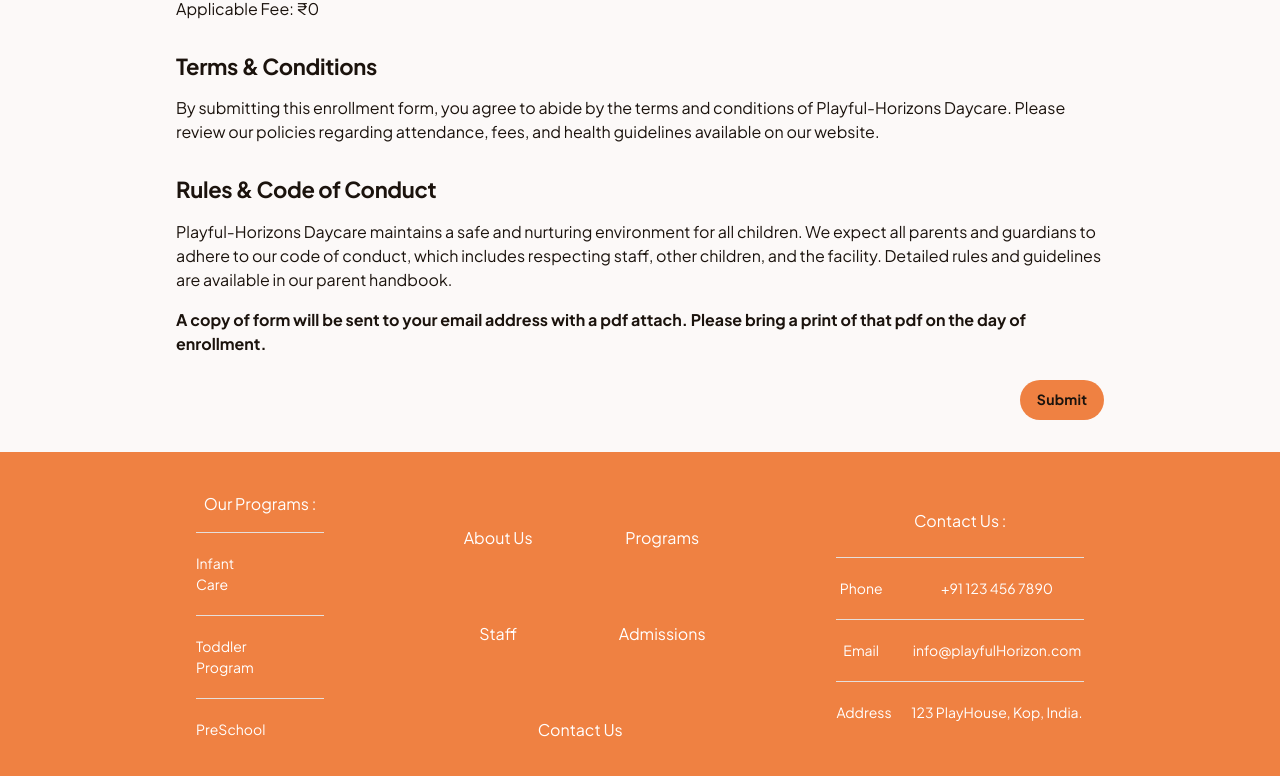
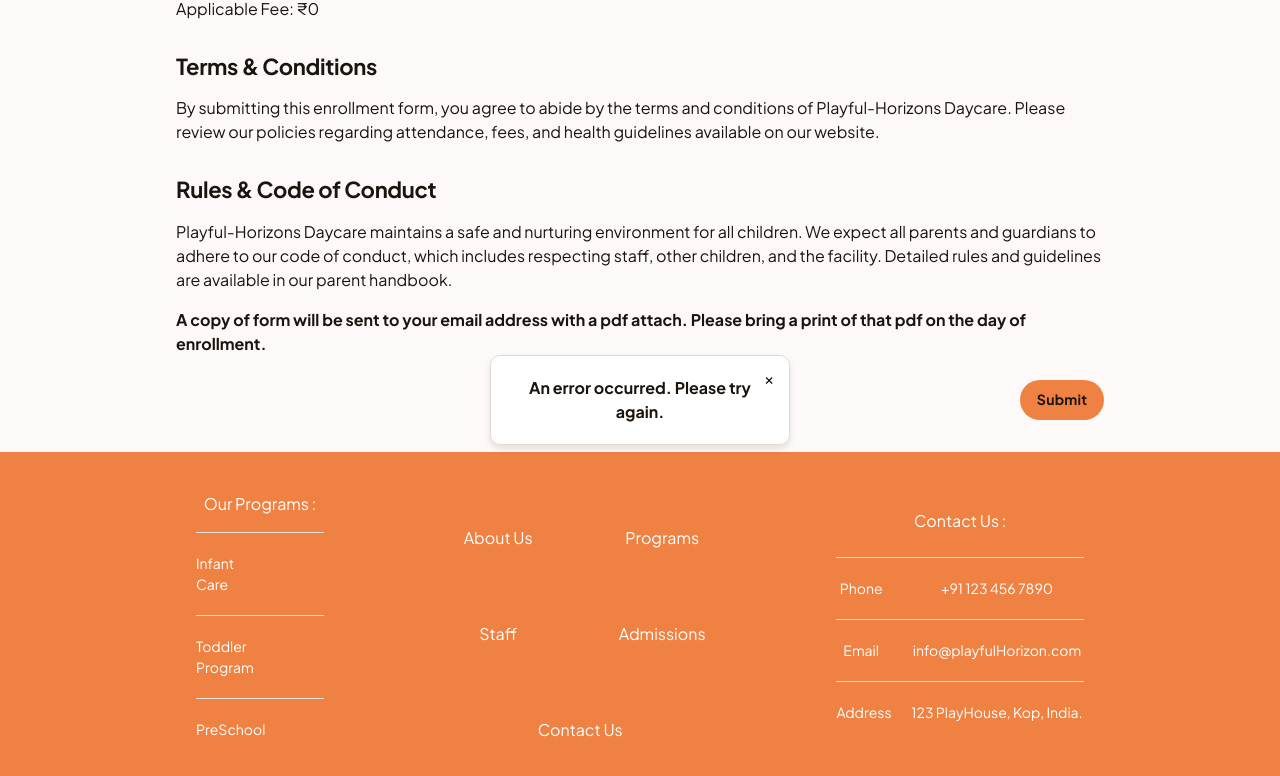
Before and after one commit to Atharv-28/playful-horizons, a plain HTML site: page Frontend/src/pages/book.html in a window 1280 px wide. Both pictures are taken after typing "Sample", "5", "Sample", "Sample", "5", "5" into the empty fields and a click on the button "Submit". Drawn offline with nearby package versions, Linux system fonts and the light colour scheme; no server answers.

Commit message:
pop-up added

```diff
--- a/Frontend/src/pages/book.html
+++ b/Frontend/src/pages/book.html
@@ -364,6 +364,43 @@
             </div>
           </div>
         </div>
+        <div
+          id="popup-box"
+          style="
+            display: none;
+            position: fixed;
+            top: 50%;
+            left: 50%;
+            transform: translate(-50%, -50%);
+            z-index: 1000;
+            background-color: #fff;
+            border: 1px solid #e7d8cf;
+            border-radius: 10px;
+            box-shadow: 0 4px 6px rgba(0, 0, 0, 0.1);
+            width: 300px;
+            padding: 20px;
+            text-align: center;
+          "
+        >
+          <button
+            id="popup-close"
+            style="
+              position: absolute;
+              top: 10px;
+              right: 10px;
+              padding: 0 5px;
+              text-align: center;
+              background: none;
+              border-radius: 50%;
+              border: none;
+              font-size: 16px;
+              cursor: pointer;
+            "
+          >
+            &times;
+          </button>
+          <p id="popup-message" style="color: #1b130d; font-size: 16px; font-weight: bold;"></p>
+        </div>
         <footer class="flex justify-center bg-[#ef8142]">
           <div class="flex max-w-[960px] flex-1 flex-col">
             <footer
--- a/Frontend/src/scripts/scripts.js
+++ b/Frontend/src/scripts/scripts.js
@@ -5,11 +5,16 @@ document.addEventListener("DOMContentLoaded", () => {
     const oneDayCheckbox = document.getElementById("one-day");
     const wholeSemesterCheckbox = document.getElementById("whole-semester");
     const applicableFeeDisplay = document.getElementById("applicable-fee");
+    const popupBox = document.getElementById("popup-box");
+    const popupMessage = document.getElementById("popup-message");
+    const popupClose = document.getElementById("popup-close");
+    const loader = document.getElementById("loader");
 
     const hourlyRate = 50; // Example hourly rate
     const semesterDays = 50; // Example number of days in a semester
 
     let totalFee = 0;
+
     // Autofill start and end date/time for semester
     function autofillSemesterDetails() {
         const semesterStartDate = "2025-06-15"; // Example start date
@@ -68,19 +73,23 @@ document.addEventListener("DOMContentLoaded", () => {
     startTime.addEventListener("change", calculateFee);
     endTime.addEventListener("change", calculateFee);
 
+    // Close pop-up logic
+    popupClose.addEventListener("click", () => {
+        popupBox.style.display = "none";
+    });
+
     document.getElementById("submit-button").addEventListener("click", async (event) => {
         event.preventDefault();
 
-        const loader = document.getElementById("loader");
         loader.style.display = "block";
 
         const childAgeInput = document.getElementById("child-age");
         const childAge = parseInt(childAgeInput.value);
 
-        console.log("Child Age:", childAge)
         // Validate age
         if (childAge > 10 || childAge < 0 || isNaN(childAge)) {
-            alert("Only kids aged 0-10 can be enrolled!");
+            popupMessage.textContent = "Only kids aged 0-10 can be enrolled!";
+            popupBox.style.display = "block";
             loader.style.display = "none";
             return;
         }
@@ -102,7 +111,7 @@ document.addEventListener("DOMContentLoaded", () => {
             endTime: document.getElementById("end-time").value,
             fee: `₹${totalFee}`,
         };
-        // console.log("userData:", userData);
+
         try {
             const response = await fetch("https://playful-horizons.onrender.com/api/send-pdf", {
                 method: "POST",
@@ -113,13 +122,16 @@ document.addEventListener("DOMContentLoaded", () => {
             });
 
             if (response.ok) {
-                alert("PDF sent to your email successfully!");
+                popupMessage.textContent = "PDF sent to your email successfully!";
+                popupBox.style.display = "block";
             } else {
-                alert("Failed to send email. Please try again.");
+                popupMessage.textContent = "Failed to send email. Please try again.";
+                popupBox.style.display = "block";
             }
         } catch (error) {
             console.error("Error:", error);
-            alert("An error occurred. Please try again.");
+            popupMessage.textContent = "An error occurred. Please try again.";
+            popupBox.style.display = "block";
         } finally {
             loader.style.display = "none";
         }
```
